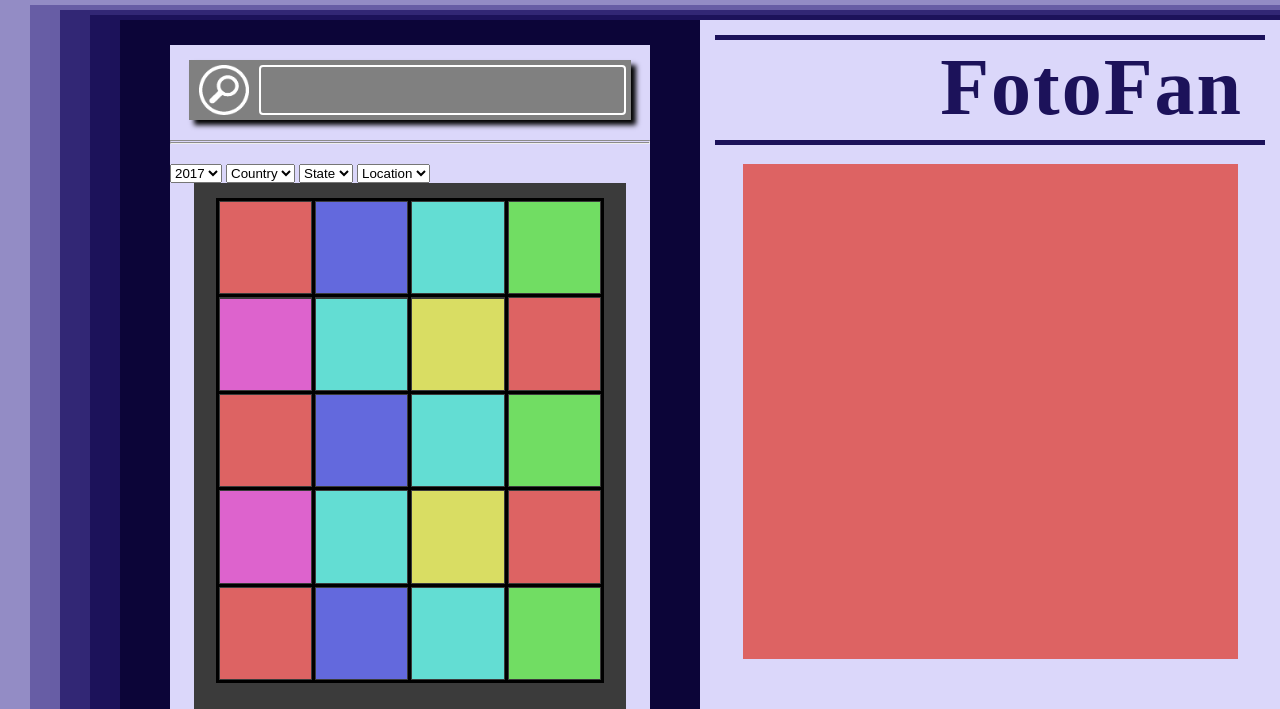
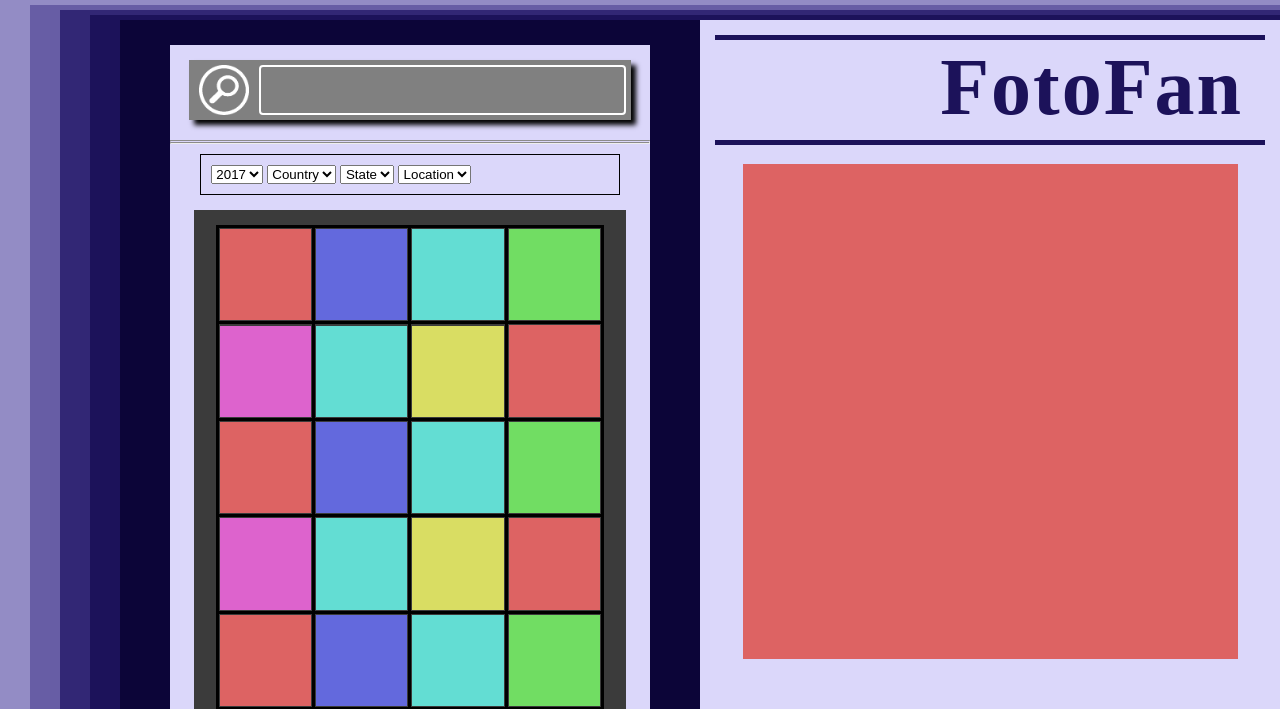
Before and after one commit to HamiltonJordan/GousieWeb4, a PHP site: page /fotofan.html in a window 1280 px wide. Shown: the top 709 px of the page. Run offline with PHP 8.4, Linux system fonts and the light colour scheme; some libraries are stand-ins or nearby versions; some web fonts are replaced.

Commit message:
making dropdowns pretty

```diff
--- a/css/fotofan.css
+++ b/css/fotofan.css
@@ -140,7 +140,7 @@ html {
 }
 #left-container hr{
 	margin-top: 35px;
-	margin-bottom: 20px;
+	margin-bottom: 10px;
 	border-top: 3px double #8c8b8b;
 }
 #thumb-display {
@@ -184,3 +184,11 @@ td img{
 	width: 100%;
 	margin: auto;
 }
+#dropdown {
+	border: 1px solid black;
+	margin: 0px 30px 15px 30px;
+	padding: 10px;
+}
+#dropdown select{
+	text-align: right;
+}
--- a/fotofan.html
+++ b/fotofan.html
@@ -30,7 +30,7 @@
 				</form>
 			</div>
 			<hr>
-			<div id="select_joe">
+			<div id="dropdown">
 				<select id="year">
 					<option value="2017">2017</option>
 					<option value="2016">2016</option>
```
